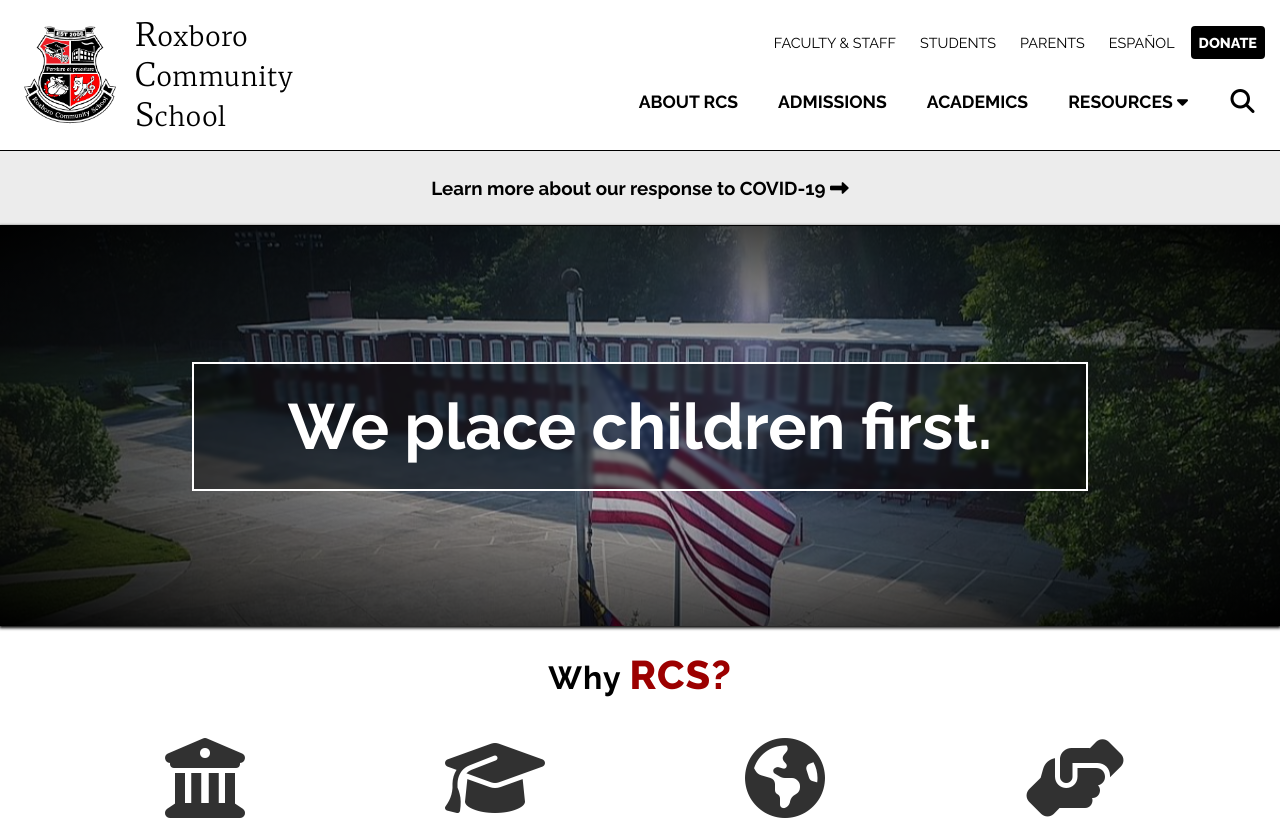
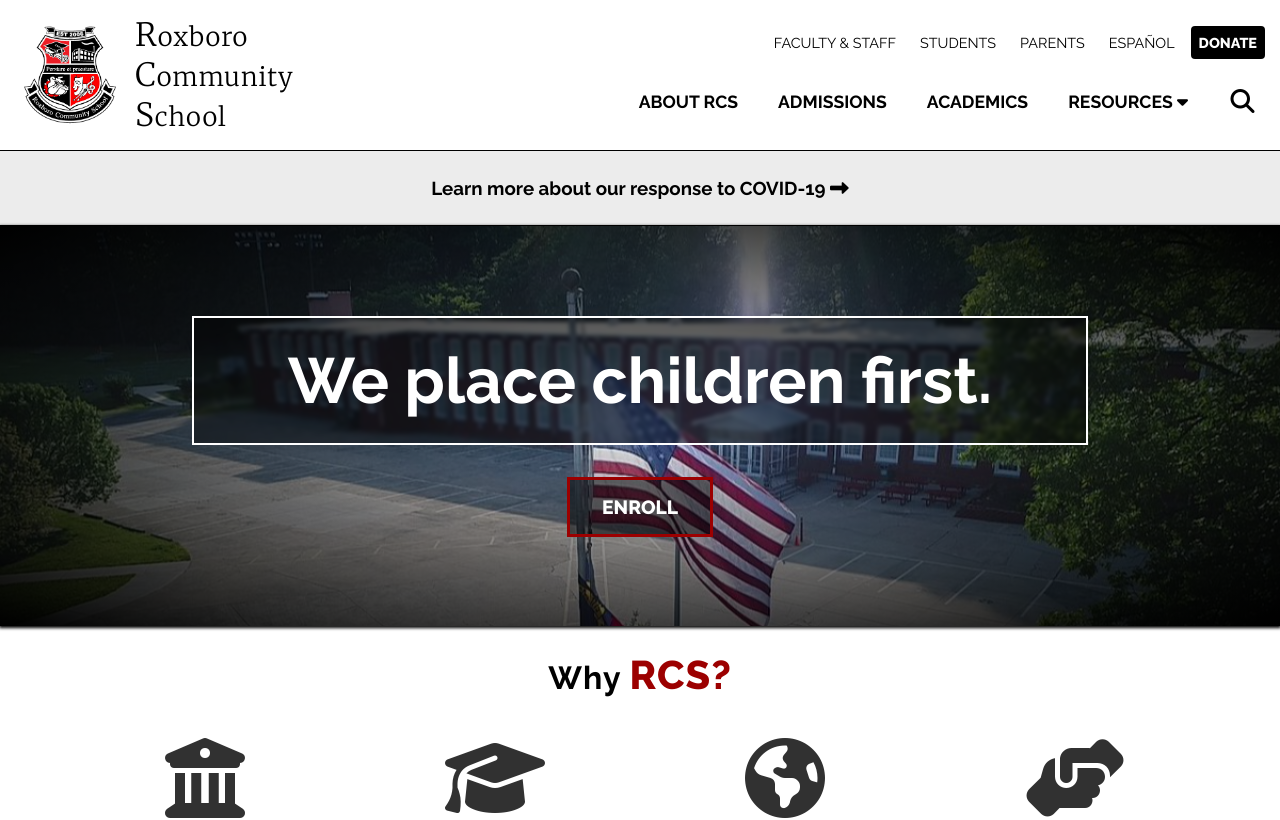
Before and after one commit to ejrcarr/rcs_website, a React (Create React App) app: page / in a window 1280 px wide. Shown: the top 820 px of the page. Built offline with nearby package versions, Linux system fonts and the light colour scheme.

Commit message:
Added Hero.css module

```diff
--- a/src/App.css
+++ b/src/App.css
@@ -76,43 +76,6 @@ a {
   display: inline;
 }
 
-.hero-banner {
-  display: flex;
-  justify-content: center;
-  align-items: center;
-  background-image: url('./imgs/hero-banner.png');
-  width: 100vw;
-  height: 50vh;
-  background-size: cover;
-  background-position: center;
-  position: relative;
-  box-shadow: 0 1px 3px 1px black;
-}
-
-.hero-banner:after {
-  content: '';
-  position: absolute;
-  top: 0;
-  left: 0;
-  right: 0;
-  bottom: 0;
-  background: radial-gradient(transparent 0%, black 100%);
-  z-index: 3;
-}
-
-.hero-text {
-  color: white;
-  text-align: center;
-  font-size: clamp(2rem, 8vw,4rem);
-  z-index: 4;
-  padding: 25px 0;
-  display: inline-block;
-  backdrop-filter: blur(2px);
-  background:rgb(0, 0, 0, .4);
-  border: 2px solid white;
-  width: clamp(200px, 70vw, 80%);
-}
-
 .app-promo {
   content: '';
   border: 50px solid white;
--- /dev/null
+++ b/src/components/layout/Hero.css
@@ -0,0 +1,50 @@
+.hero-banner {
+    display: flex;
+    justify-content: center;
+    align-items: center;
+    flex-direction: column;
+    gap: 2rem;
+    background-image: url('../../imgs/hero-banner.png');
+    width: 100vw;
+    height: 50vh;
+    background-size: cover;
+    background-position: center;
+    position: relative;
+    box-shadow: 0 1px 3px 1px black;
+}
+
+.hero-banner button {
+    padding: 1rem 2rem;
+    background: rgba(0, 0, 0, .5);
+    border: 3px solid var(--secondary-bg-color);
+    text-transform: uppercase;
+    font-weight: 800;
+    color: white;
+    z-index: 4;
+    cursor: pointer;
+    font-size: 1.2rem;
+}
+
+.hero-banner:after {
+    content: '';
+    position: absolute;
+    top: 0;
+    left: 0;
+    right: 0;
+    bottom: 0;
+    background: radial-gradient(transparent 0%, black 100%);
+    z-index: 3;
+}
+
+.hero-text {
+    color: white;
+    text-align: center;
+    font-size: clamp(2rem, 8vw,4rem);
+    z-index: 4;
+    padding: 25px 0;
+    display: inline-block;
+    backdrop-filter: blur(2px);
+    background:rgb(0, 0, 0, .4);
+    border: 2px solid white;
+    width: clamp(200px, 70vw, 80%);
+}
--- a/src/components/layout/Hero.js
+++ b/src/components/layout/Hero.js
@@ -1,5 +1,6 @@
 import React, { useContext } from 'react';
 import LanguageContext from '../../context/language/languageContext';
+import './Hero.css';
 
 export const Hero = () => {
 	const languageContext = useContext(LanguageContext);
@@ -14,6 +15,7 @@ export const Hero = () => {
 				{active !== null && (
 					<h2 className='hero-text'>Ponemos a los niños primero.</h2>
 				)}
+				<button>Enroll</button>
 			</div>
 		</div>
 	);
```
